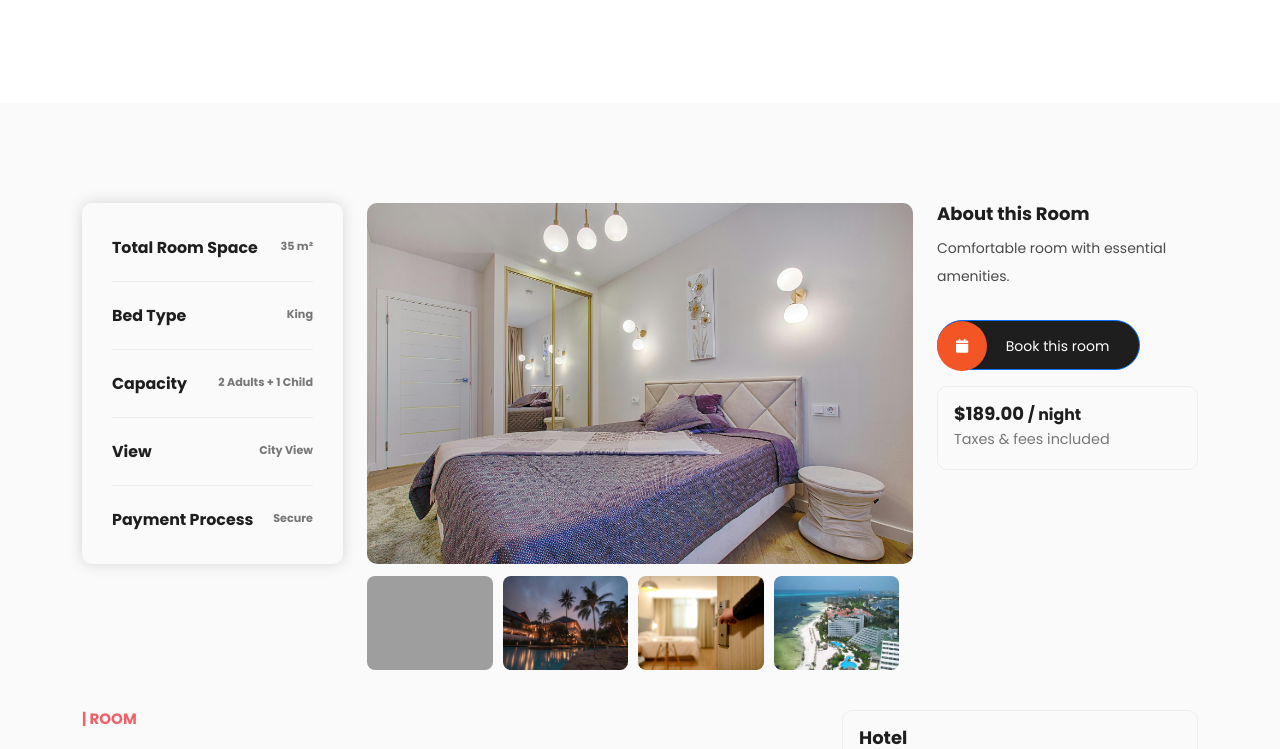
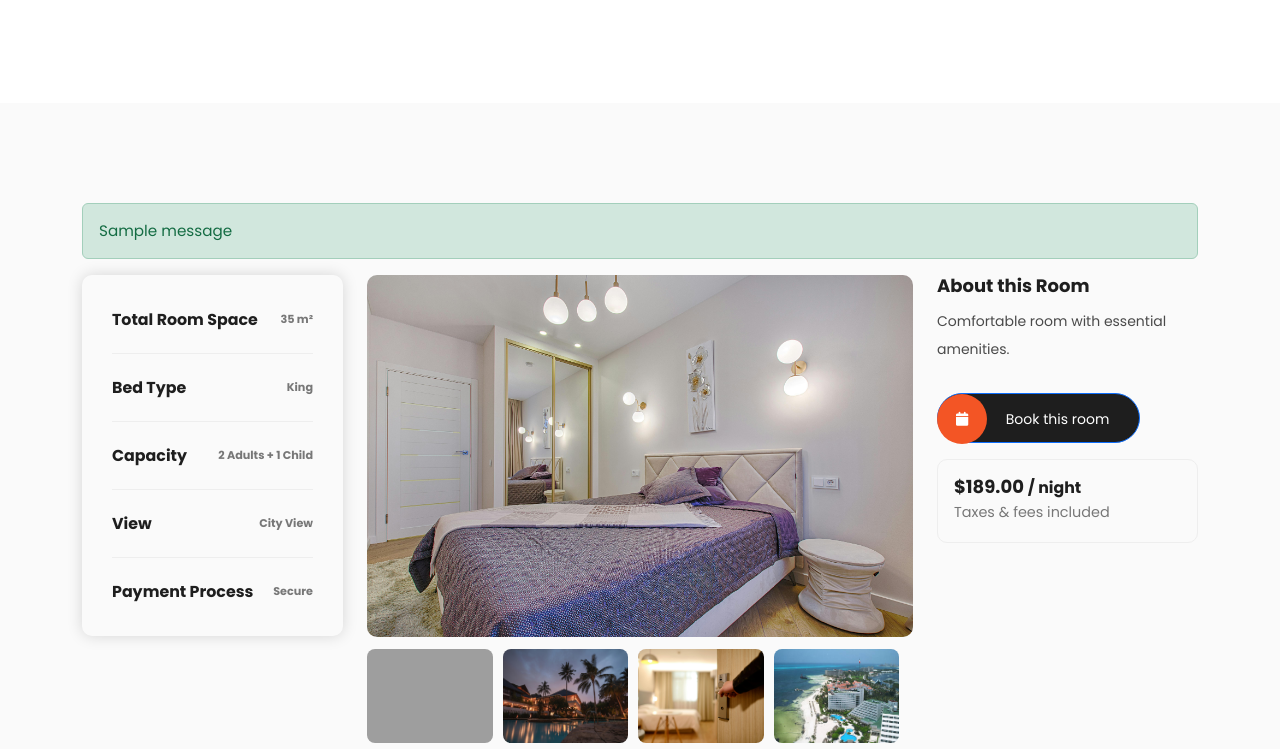
Before and after one commit to Nada-Shama/BooknStay, a Django app: page /hotels/rooms/1/ in a window 1280 px wide. Shown: the part 545-1294 px from the top of the page. Run offline with Django 5.2, Linux system fonts and the light colour scheme; data comes from the database, SQL or seed files in the repository; tables that the repository leaves empty hold one stand-in row (values such as "Sample post"); one stand-in notice (Sample message) is shown; some libraries are stand-ins or nearby versions; grey boxes are pictures that could not be loaded.

Commit message:
Room details: show in-page messages; keep on page after add to favorites using next

```diff
--- a/templates/hotels/room-details.html
+++ b/templates/hotels/room-details.html
@@ -20,6 +20,13 @@
 
   <section class="section best-deal room-details">
     <div class="container">
+      {% if messages %}
+      <div class="mb-3">
+        {% for message in messages %}
+          <div class="alert alert-{{ message.tags|default:'info' }}">{{ message }}</div>
+        {% endfor %}
+      </div>
+      {% endif %}
       <div class="row">
         <div class="col-lg-3">
           <div class="info-table">
@@ -78,6 +85,7 @@
             {% if user.is_authenticated %}
             <form method="post" action="{% url 'add_favorite_room' room.id %}" style="display:inline-block; margin-left:8px;">
               {% csrf_token %}
+              <input type="hidden" name="next" value="{{ request.path }}" />
               <button class="btn btn-outline-secondary" type="submit"><i class="fa fa-heart"></i> Add to Favorites</button>
             </form>
             {% endif %}
```
